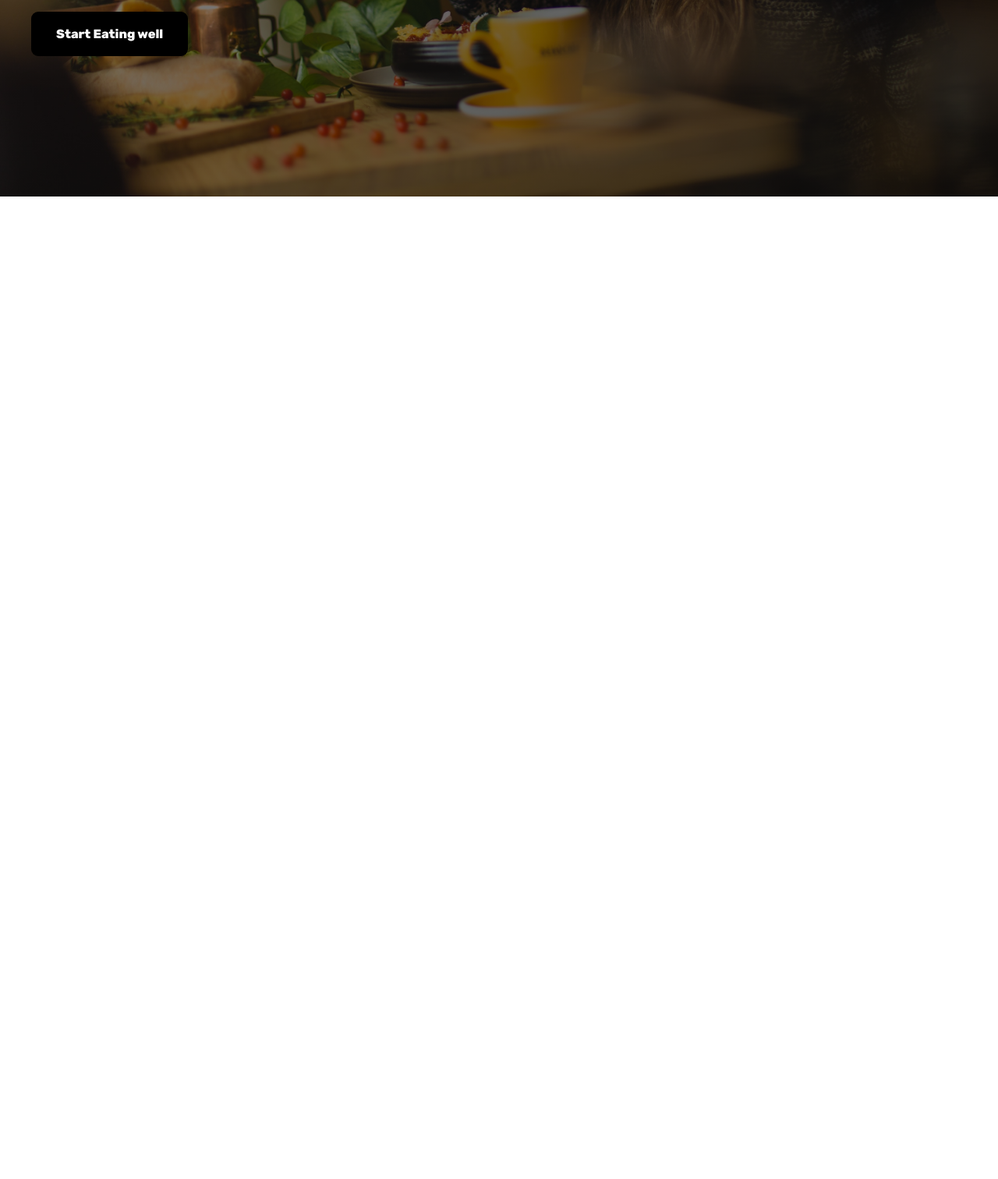
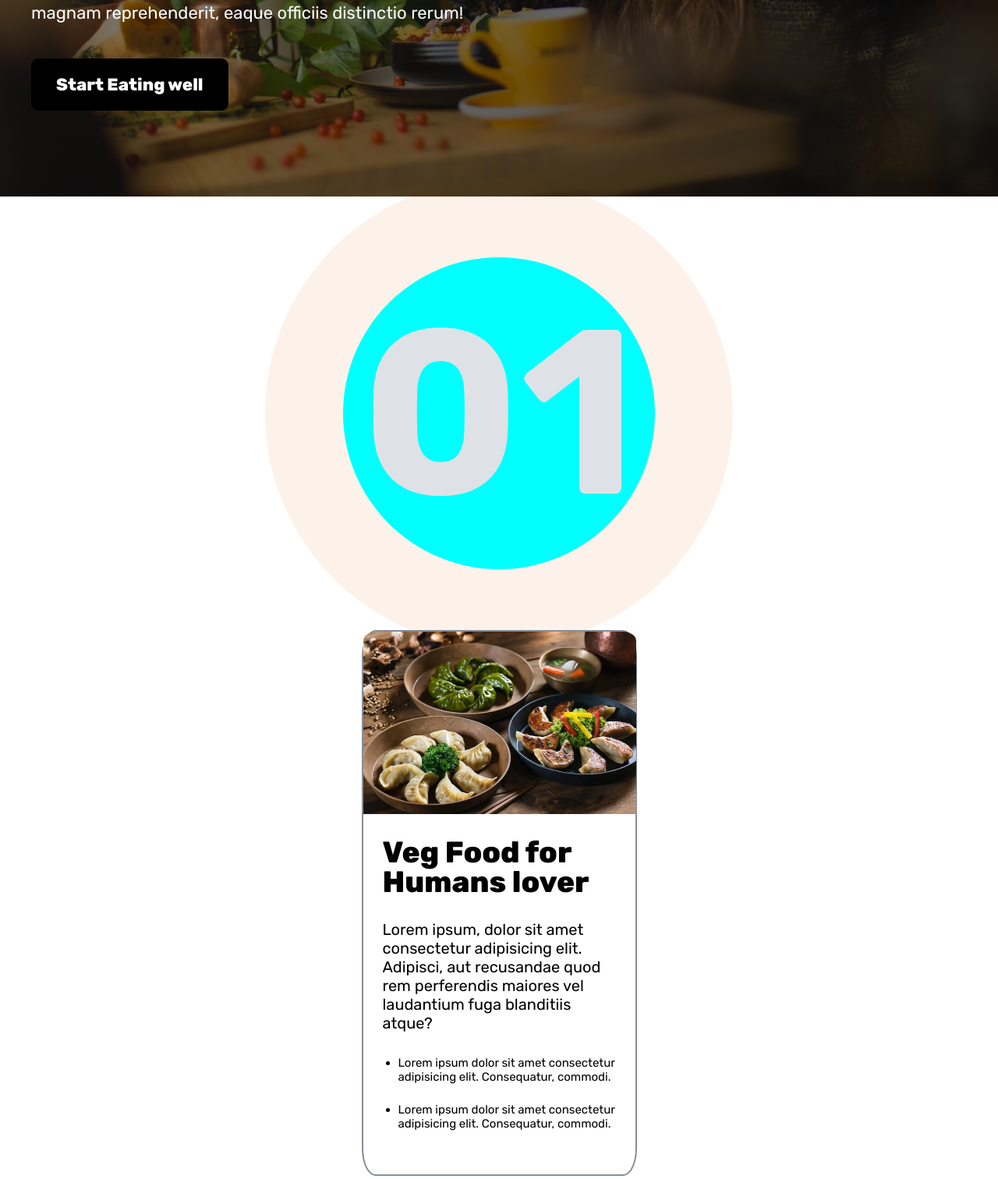
Before and after one commit to shivam907/htmlCss, a plain HTML site: page hero/index.html in a window 1280 px wide. Shown: the part 548-2060 px from the top of the page at 78% size. Before the commit the page ends 800 px from the top, so only its background shows below. Drawn offline with Linux system fonts and the light colour scheme.

Commit message:
An Update

```diff
--- a/hero/index.html
+++ b/hero/index.html
@@ -18,6 +18,7 @@
         box-sizing: border-box;
         font-family: "Rubik", sans-serif;
         color: #fff;
+        font-size: 62.5%;
       }
       .container {
         /* width: 1200px; */
@@ -34,13 +35,13 @@
         /* margin: 0 auto; */
       }
       header {
-        width: 1200px;
+        max-width: 120rem;
       }
       nav {
         display: flex;
-        margin-top: 50px;
+        margin-top: 5rem;
         justify-content: space-between;
-        font-size: 24px;
+        font-size: 2rem;
         color: #fff;
         font-weight: 500;
       }
@@ -48,12 +49,16 @@
         width: 800px;
       } */
       .btn {
-        padding: 16px 32px;
+        padding: 1.6rem 3.2rem;
         color: #fff;
         background-color: black;
-        border-radius: 9px;
+        border-radius: 0.9rem;
         text-decoration: none;
         font-weight: 800;
+      }
+      .btn:hover {
+        color: black;
+        background-color: #fff;
       }
       .space {
         width: 75vw;
@@ -69,15 +74,113 @@
         margin-top: 25vh;
         align-items: flex-start;
         justify-content: center;
-        gap: 40px;
+        gap: 4rem;
         line-height: 1.6;
         /* flex-stretch: 0; */
         /* flex-grow: 1; */
         /* flex-shrink: 0; */
       }
       h1 {
-        font-size: 40px;
+        font-size: 5rem;
         font-weight: 800;
+      }
+      .num {
+        /* display: flex; */
+        /* justify-content: center; */
+        margin: 10rem;
+        font-weight: 700;
+
+        font-size: 30rem;
+        color: #dee2e6;
+        z-index: 3;
+      }
+      p {
+        font-size: 2.2rem;
+      }
+      .second {
+        display: flex;
+        justify-content: center;
+        align-items: center;
+
+        gap: 40rem;
+        position: relative;
+      }
+      .round {
+        /* max-width: 40rem;
+        max-height: 40rem;
+        margin: auto 0;
+        margin-top: 10rem;
+        border-radius: 50%;
+         flex-grow: 1;
+        content: "";
+        display: block;
+        color: black;
+        background-color: antiquewhite;
+        position: absolute;
+        z-index: -1; */
+        content: "";
+        display: block;
+        width: 60rem;
+        padding-bottom: 60rem;
+        background-color: #fdf2e9;
+        border-radius: 50%;
+        position: absolute;
+        z-index: -1;
+      }
+      .abs {
+        position: absolute;
+        padding-bottom: 40rem;
+        width: 40rem;
+        float: left;
+        background-color: aqua;
+        z-index: 2;
+        /* top: 20px; */
+      }
+      .cards {
+        display: flex;
+        align-items: center;
+        justify-content: center;
+      }
+      .card-1 {
+        display: flex;
+        width: 353px;
+        height: 700px;
+        color: black;
+        flex-direction: column;
+        gap: 30px;
+        margin-bottom: 200px;
+        border: solid 2px #868e96;
+        border-radius: 5%;
+      }
+      .card-img {
+        border-top-left-radius: 5%;
+        border-top-right-radius: 5%;
+        width: 350px;
+      }
+      .card-head {
+        padding: 0 25px;
+        font-size: 38px;
+        color: black;
+        line-height: 1;
+      }
+      .card-para {
+        padding: 0 25px;
+        font-size: 20px;
+        color: black;
+      }
+      .card-ul {
+        padding: 0 25px;
+        display: flex;
+        flex-direction: column;
+        gap: 24px;
+        margin-left: 20px;
+      }
+      .card-li {
+        font-size: 15px;
+        color: black;
+      }
+      .card-1:hover {
+        box-shadow: 0 0 30px rgba(0, 0, 0, 0.2);
       }
     </style>
   </head>
@@ -85,8 +188,8 @@
     <div class="container">
       <header>
         <nav>
-          <div>Logo</div>
-          <div>Menu</div>
+          <div><p>Logo</p></div>
+          <div><p>Menu</p></div>
         </nav>
         <div class="content">
           <div class="area">
@@ -97,12 +200,46 @@
               nihil provident laboriosam harum magnam reprehenderit, eaque
               officiis distinctio rerum!
             </p>
-            <a class="btn" href="#">Start Eating well</a>
+            <a class="btn" href="#"><p>Start Eating well</p></a>
           </div>
           <div class="space"></div>
         </div>
       </header>
       <!-- <img src="../hero.jpg" alt="" /> -->
     </div>
+    <div class="second">
+      <p class="num">01</p>
+      <div class="round"></div>
+      <div class="round abs"></div>
+    </div>
+    <div class="cards">
+      <div class="card-1">
+        <img src="meal-1.jpg" alt="" class="card-img" />
+        <h1 class="card-head">Veg Food for Humans lover</h1>
+        <p class="card-para">
+          Lorem ipsum, dolor sit amet consectetur adipisicing elit. Adipisci,
+          aut recusandae quod rem perferendis maiores vel laudantium fuga
+          blanditiis atque?
+        </p>
+        <ul class="card-ul">
+          <li class="card-li">
+            Lorem ipsum dolor sit amet consectetur adipisicing elit.
+            Consequatur, commodi.
+          </li>
+          <li class="card-li">
+            Lorem ipsum dolor sit amet consectetur adipisicing elit.
+            Consequatur, commodi.
+          </li>
+          <!-- <li class="card-li">
+            Lorem ipsum dolor sit amet consectetur adipisicing elit.
+            Consequatur, commodi.
+          </li>
+          <li class="card-li">
+            Lorem ipsum dolor sit amet consectetur adipisicing elit.
+            Consequatur, commodi.
+          </li> -->
+        </ul>
+      </div>
+    </div>
   </body>
 </html>
```
Also changed, not shown: hero/meal-1.jpg (added).
